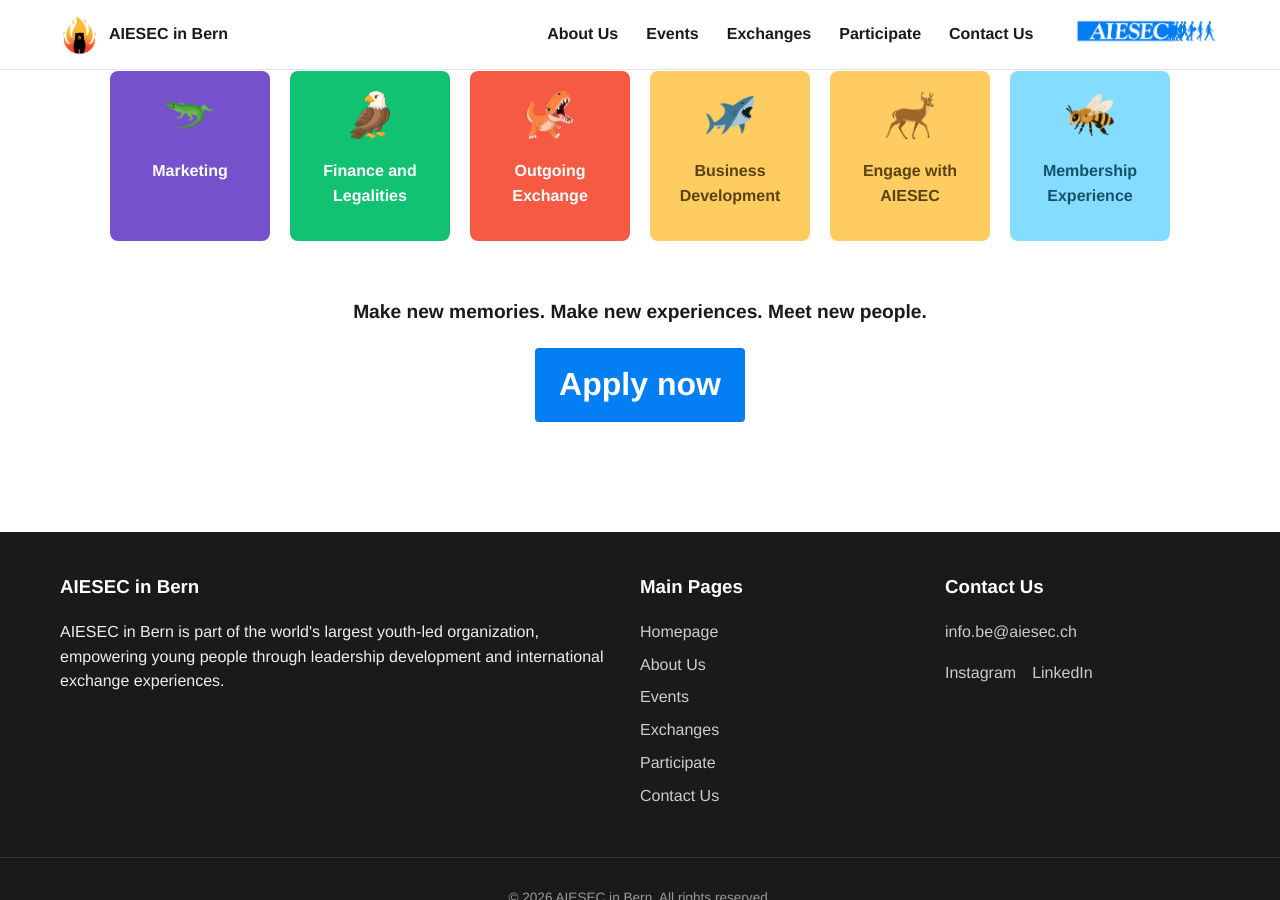
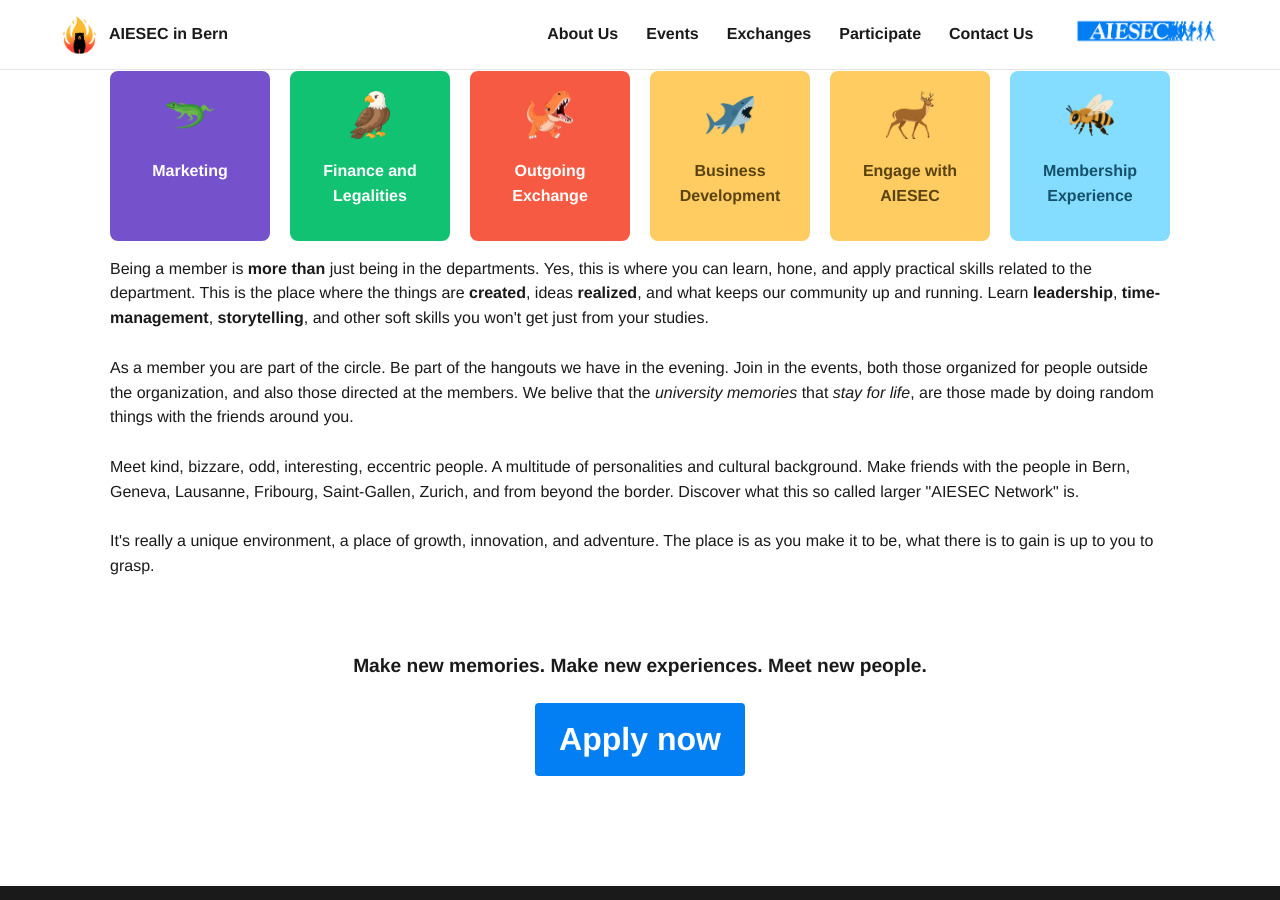
Before and after one commit to MiniGareth/aiesec-bern, a Jekyll site: the page built from participate/become-a-member.html, in a window 1280 px wide and 900 px high, scrolled down 436 px. Built offline with Jekyll 4.4.1, drawn with Linux system fonts in a browser that asks for light colours.

Commit message:
Wrote text for become a member page

```diff
--- a/participate/become-a-member.html
+++ b/participate/become-a-member.html
@@ -51,6 +51,22 @@
   </div>
 </div>
 
+<article class="page container">
+  <p>Being a member is <b>more than</b> just being in the departments. Yes, this is where you can learn, hone, and apply practical skills related
+    to the department. This is the place where the things are <b>created</b>, ideas <b>realized</b>, and what keeps our community up and running. Learn <b>leadership</b>,
+    <b>time-management</b>, <b>storytelling</b>, and other soft skills you won't get just from your studies.
+    <br><br>
+    As a member you are part of the circle. Be part of the hangouts we have in the evening. Join in the events, both those organized for people
+    outside the organization, and also those directed at the members. We belive that the <em>university memories</em> that <em>stay for life</em>, are those made
+    by doing random things with the friends around you.
+    <br><br>
+    Meet kind, bizzare, odd, interesting, eccentric people. A multitude of personalities and cultural background. Make friends with the people
+    in Bern, Geneva, Lausanne, Fribourg, Saint-Gallen, Zurich, and from beyond the border. Discover what this so called larger "AIESEC Network" is.
+    <br><br>
+    It's really a unique environment, a place of growth, innovation, and adventure. The place is as you make it to be, what there is to gain is up to you to grasp.
+  </p>
+</article>
+
 <section class="closing-motivation container">
   <div class="motivation-lines">
     <p>Make new memories. Make new experiences. Meet new people.</p>
```
